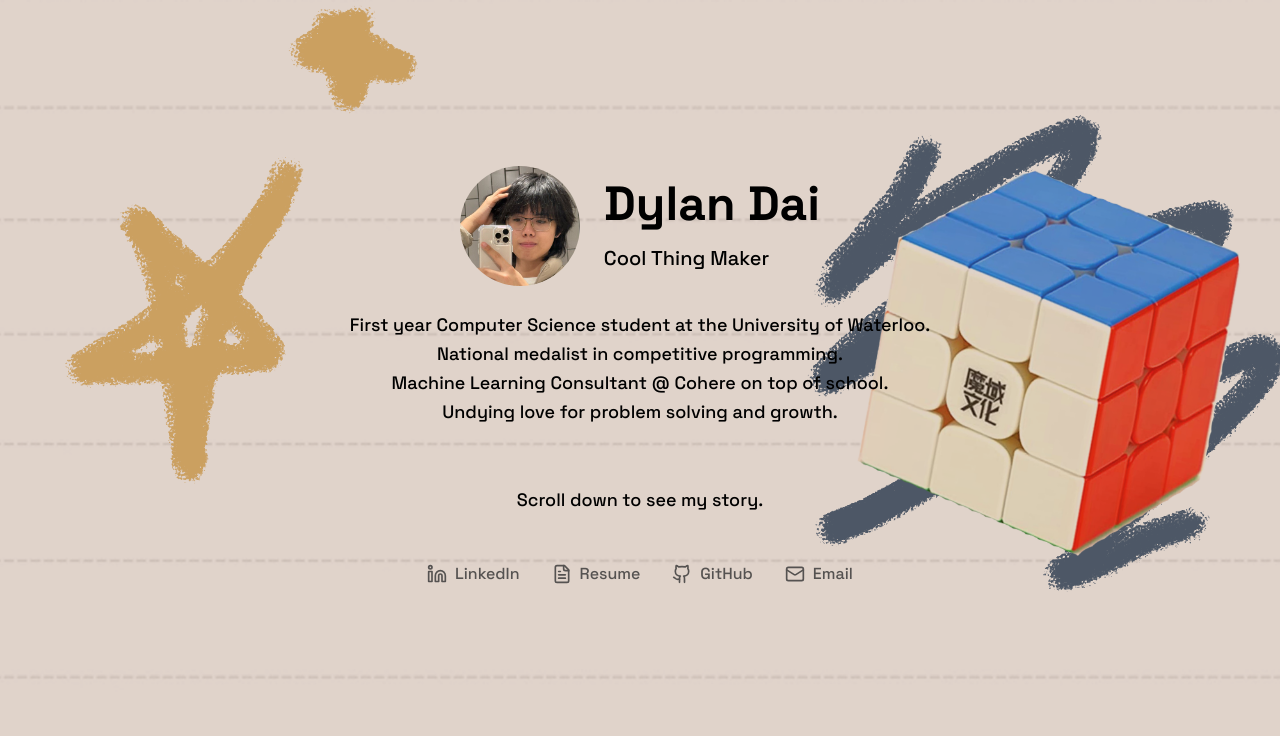
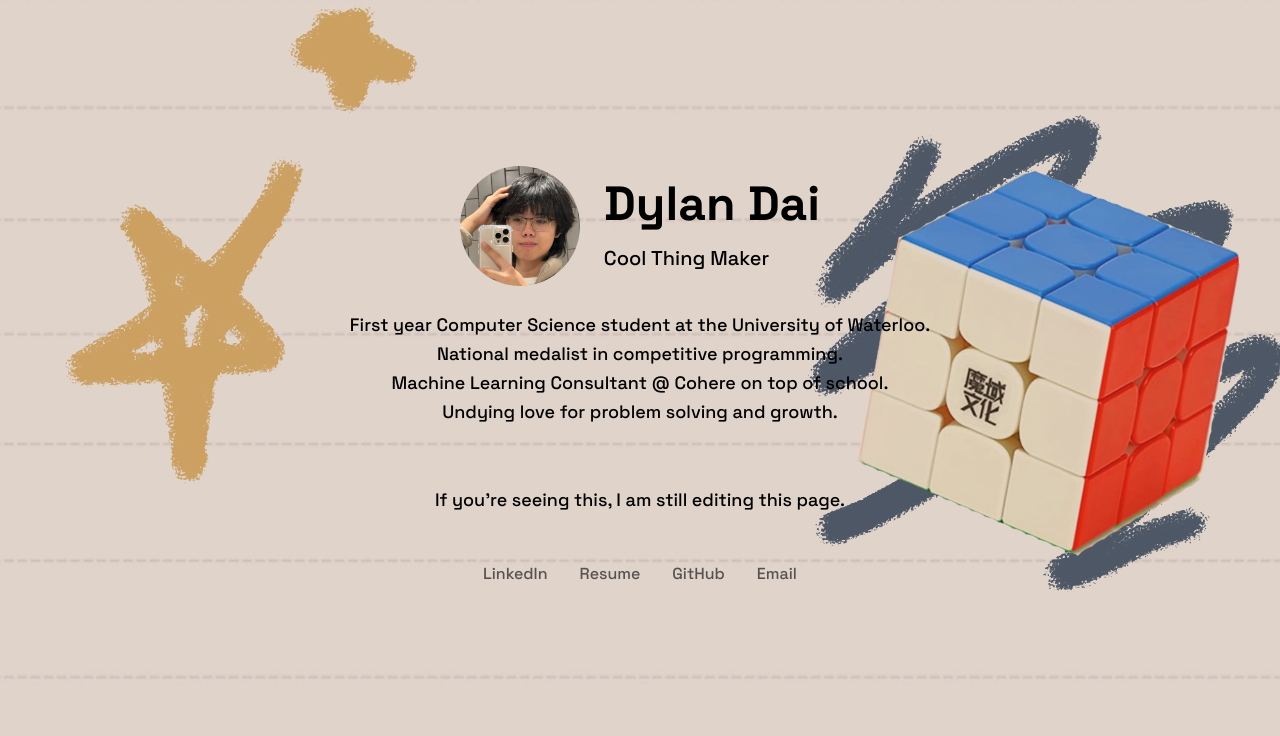
Before and after one commit to suoeh/dylandai.vercel.app, a Next.js app: page / in a window 1280 px wide. Shown: the top 736 px of the page. Built offline with nearby package versions, Linux system fonts and the light colour scheme.

Commit message:
Update About.tsx

```diff
--- a/app/components/About.tsx
+++ b/app/components/About.tsx
@@ -27,7 +27,7 @@ export default function About() {
             National medalist in competitive programming.<br />
             Machine Learning Consultant @ Cohere on top of school.<br />
             Undying love for problem solving and growth.<br /> <br /> <br />
-            Scroll down to see my story.
+            If you're seeing this, I am still editing this page.
           </p>
           <div className="flex justify-center space-x-8">
             <SocialLink href="https://linkedin.com/in/dyland06" Icon={Linkedin} title="LinkedIn" />
@@ -49,7 +49,7 @@ function SocialLink({ href, Icon, title }: { href: string; Icon: React.Component
       rel="noopener noreferrer"
       className="social-link flex items-center group hover:text-blue-600 transition-transform duration-200 hover:scale-110"
     >
-      <Icon className="w-5 h-5 mr-2" />
+
       <span className="font-medium">{title}</span>
     </Link>
   )
```
